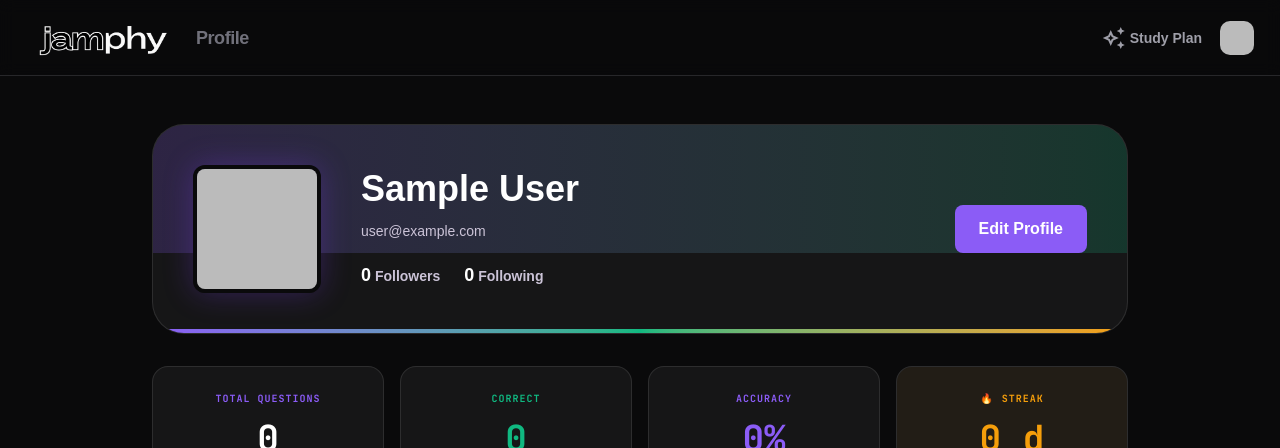
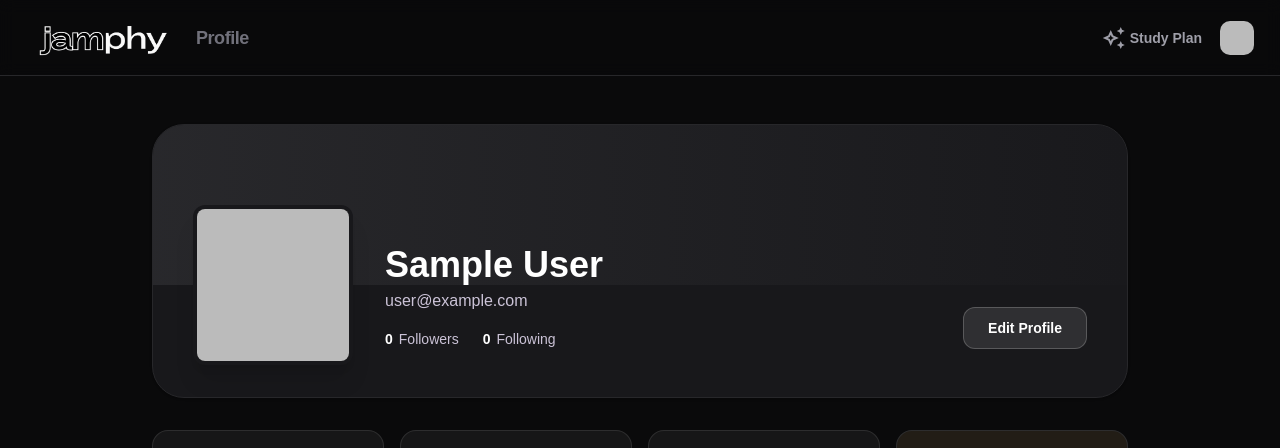
Before and after one commit to jamphyadmin-cell/jamphy, a Next.js app: page /profile in a window 1280 px wide. Shown: the top 448 px of the page. Built offline with nearby package versions, Linux system fonts and the light colour scheme; no server answers; the database is empty; sample sign-in values are in the browser's storage.

Commit message:
fix: redesign profile hero card to use standard layout with neutral gradient

```diff
--- a/src/app/profile/page.js
+++ b/src/app/profile/page.js
@@ -48,48 +48,50 @@ export default function ProfilePage() {
       <main className="max-w-5xl mx-auto px-4 sm:px-6 py-8 sm:py-12 space-y-6 sm:space-y-8">
 
         {/* HERO CARD */}
-        <div className="bg-white/5 border border-white/10 rounded-[2rem] p-6 sm:p-10 flex flex-col sm:flex-row items-center gap-6 sm:gap-10 relative overflow-hidden break-words">
-          <div className="absolute top-0 left-0 w-full h-32 bg-gradient-to-r from-electric-violet/20 to-cyber-green/20" />
-          <div className="absolute bottom-0 left-0 w-full h-1 bg-gradient-to-r from-electric-violet via-cyber-green to-warning-amber" />
+        <div className="bg-obsidian-surface border border-obsidian-elevated rounded-[2rem] overflow-hidden flex flex-col relative shadow-sm">
+          {/* Banner */}
+          <div className="w-full h-32 sm:h-40 bg-gradient-to-r from-zinc-800 to-zinc-900 relative">
+            <div className="absolute inset-0 bg-white/5 opacity-50 mix-blend-overlay"></div>
+          </div>
 
-          <div className="relative z-10 w-28 h-28 sm:w-32 sm:h-32 rounded-full overflow-hidden border-4 border-obsidian-deep bg-white/10 flex items-center justify-center text-4xl font-bold shrink-0 shadow-[0_0_30px_rgba(124,58,237,0.3)]">
+          <div className="px-6 sm:px-10 pb-8 flex flex-col sm:flex-row items-center sm:items-end gap-6 sm:gap-8 relative -mt-16 sm:-mt-20">
+            {/* Avatar */}
+            <div className="relative z-10 w-32 h-32 sm:w-40 sm:h-40 rounded-full overflow-hidden border-4 border-obsidian-surface bg-obsidian-deep flex items-center justify-center shrink-0 shadow-xl">
               {session.user.image ? (
-              <Image src={session.user.image} alt={session.user.name} fill className="object-cover" sizes="128px" />
+                <Image src={session.user.image} alt={session.user.name} fill className="object-cover" sizes="160px" />
               ) : (
-              <span className="bg-gradient-to-br from-electric-violet to-cyber-green bg-clip-text text-transparent">
+                <span className="text-4xl font-bold text-white">
                   {session.user.name ? session.user.name[0].toUpperCase() : "U"}
                 </span>
               )}
             </div>
 
-          <div className="relative z-10 flex-1 flex flex-col items-center md:items-start text-center md:text-left gap-3 w-full">
-            <h1 className="text-3xl sm:text-4xl font-black truncate w-full max-w-full text-white">{session.user.name}</h1>
-            <p className="text-on-surface-variant truncate w-full max-w-full text-sm">{session.user.email}</p>
+            {/* Info */}
+            <div className="flex-1 text-center sm:text-left mb-2 sm:mb-4 w-full">
+              <h1 className="text-3xl sm:text-4xl font-black truncate w-full text-white">{session.user.name}</h1>
+              <p className="text-on-surface-variant text-sm sm:text-base mt-1 truncate w-full">{session.user.email}</p>
+
               {profileData?.stats && (
-              <div className="flex items-center gap-6 text-sm font-bold mt-2">
-                <button
-                  onClick={() => setFollowModal({ isOpen: true, tab: "followers" })}
-                  className="text-on-surface-variant hover:text-white transition"
-                >
-                  <span className="text-white text-lg font-black">{profileData.stats.followersCount}</span> Followers
+                <div className="flex items-center justify-center sm:justify-start gap-6 text-sm font-medium mt-4">
+                  <button onClick={() => setFollowModal({ isOpen: true, tab: "followers" })} className="hover:text-white transition group flex gap-1.5 items-center">
+                    <span className="text-white font-bold">{profileData.stats.followersCount}</span> <span className="text-on-surface-variant group-hover:text-white transition-colors">Followers</span>
                   </button>
-                <button
-                  onClick={() => setFollowModal({ isOpen: true, tab: "following" })}
-                  className="text-on-surface-variant hover:text-white transition"
-                >
-                  <span className="text-white text-lg font-black">{profileData.stats.followingCount}</span> Following
+                  <button onClick={() => setFollowModal({ isOpen: true, tab: "following" })} className="hover:text-white transition group flex gap-1.5 items-center">
+                    <span className="text-white font-bold">{profileData.stats.followingCount}</span> <span className="text-on-surface-variant group-hover:text-white transition-colors">Following</span>
                   </button>
                 </div>
               )}
             </div>
 
-          <div className="relative z-10 mt-4 md:mt-0 shrink-0">
+            {/* Edit Button */}
+            <div className="mb-2 sm:mb-4 shrink-0">
               <button
                 onClick={() => setIsEditModalOpen(true)}
-              className="px-6 py-3 rounded-xl bg-electric-violet text-white font-bold hover:bg-inverse-primary transition-colors active:scale-95"
+                className="px-6 py-2.5 rounded-full bg-white/10 border border-white/20 text-white font-semibold hover:bg-white/20 transition-colors active:scale-95 text-sm"
               >
                 Edit Profile
               </button>
+            </div>
           </div>
         </div>
 
```
Lines whose indentation alone changed are shown as unchanged.
